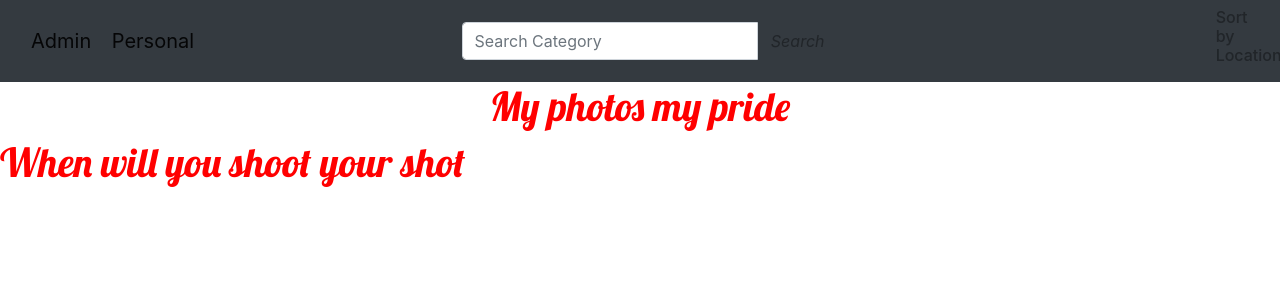
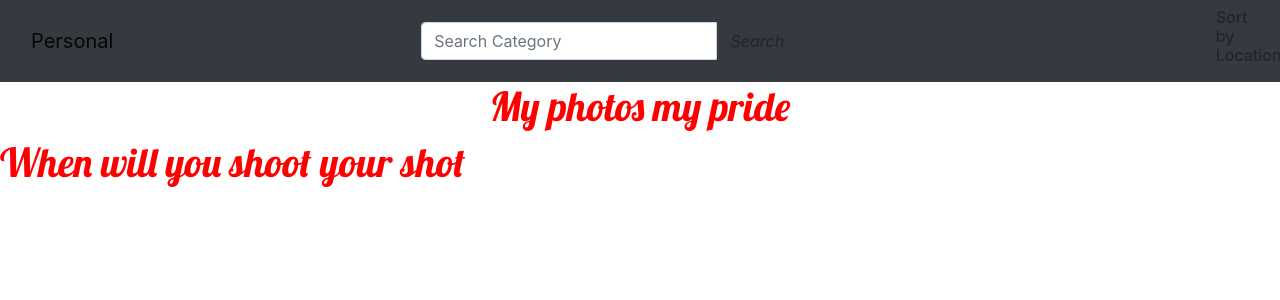
Before and after one commit to BeatriceWambui/my-gallery, a Django app: page / in a window 1280 px wide. Shown: the top 300 px of the page. Run offline with Django 3.2, Linux system fonts and the light colour scheme; data that the repository does not hold is empty; some libraries are stand-ins or nearby versions.

Commit message:
Deployment

```diff
--- a/gallery/settings.py
+++ b/gallery/settings.py
@@ -74,6 +74,7 @@ DATABASES = {
         'HOST': config('DB_HOST'),
     }
 }
+
 db_from_env = dj_database_url.config(conn_max_age=500)
 DATABASES['default'].update(db_from_env)
 
--- a/picha/templates/navbar.html
+++ b/picha/templates/navbar.html
@@ -10,7 +10,6 @@
 
   <div class="container-fluid">
     <div class="navbar-header">
-        <a class="navbar-brand" href="http://127.0.0.1:8000/admin/">Admin</a>
         <a class="navbar-brand" href="{% url 'myPhotos' %}">Personal</a>
     </div>
     <div class="col-sm-4 col-md-4 navbar-right">
```
